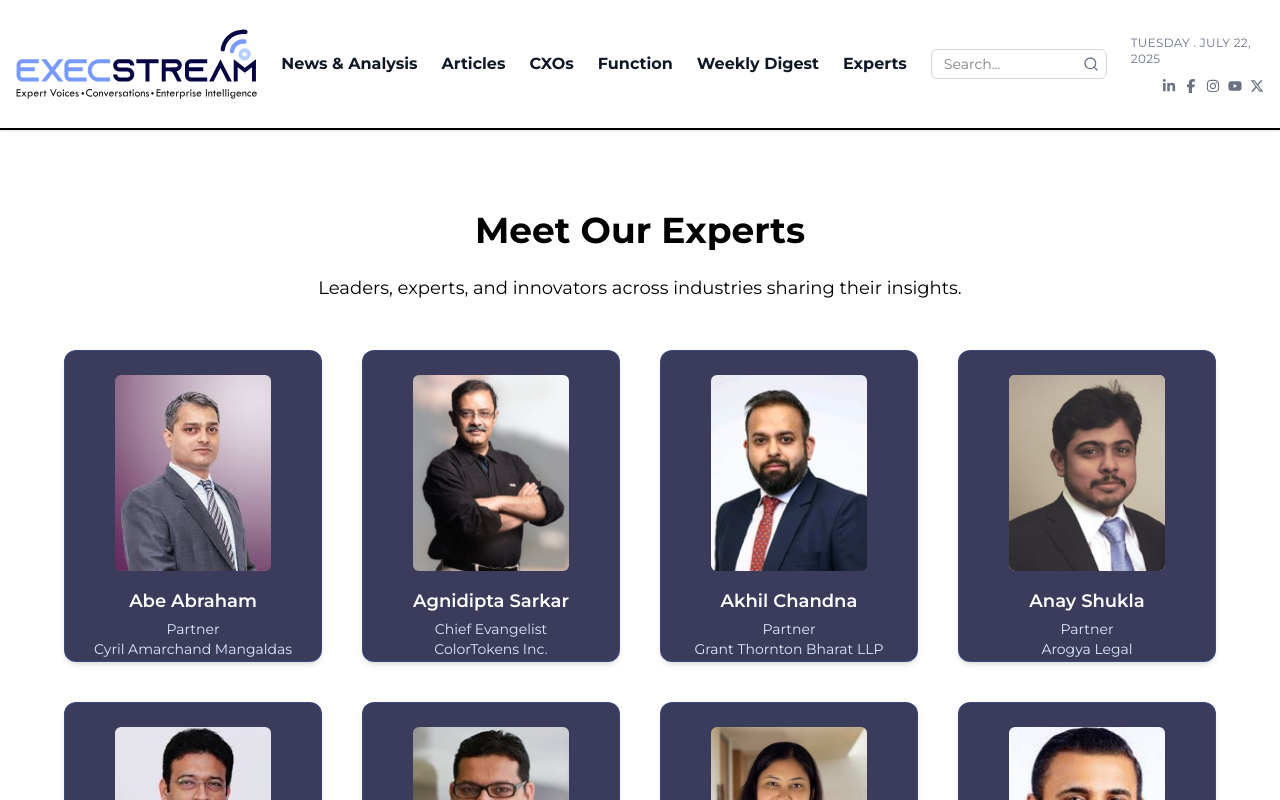
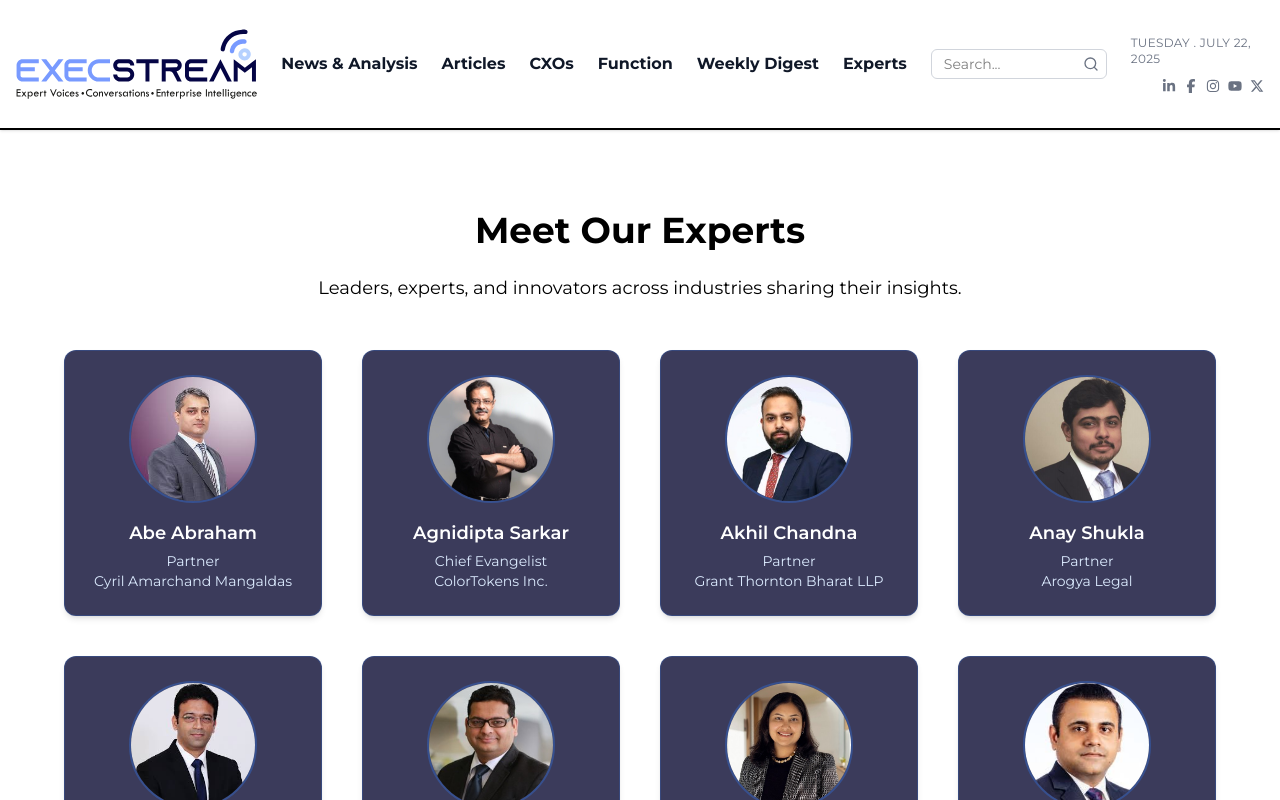
Before and after one commit to execstream/Exec-stream, a React (Vite) app in the folder client/: page /experts in a window 1280 px wide. Shown: the top 800 px of the page. Built offline with nearby package versions, Linux system fonts and the light colour scheme; a web font is replaced by a local one.

Commit message:
Update Speakers.jsx

```diff
--- a/client/src/pages/Speakers.jsx
+++ b/client/src/pages/Speakers.jsx
@@ -5,215 +5,213 @@
     id: 1,
     image: "/Abe Abraham.jpeg",
     name: "Abe Abraham",
-    title: "Partner \n Cyril Amarchand Mangaldas",
+    title: "Partner\nCyril Amarchand Mangaldas",
   },
   {
     id: 2,
     image: "/Agnidipta Sarkar.jpeg",
     name: "Agnidipta Sarkar",
-    title: "Chief Evangelist \n ColorTokens Inc.",
+    title: "Chief Evangelist\nColorTokens Inc.",
   },
   {
     id: 3,
     image: "/Akhil Chandna.jpeg",
     name: "Akhil Chandna",
-    title: "Partner \n Grant Thornton Bharat LLP",
+    title: "Partner\nGrant Thornton Bharat LLP",
   },
   {
     id: 4,
     image: "/Anay Shukla.png",
     name: "Anay Shukla",
-    title: "Partner \n Arogya Legal",
+    title: "Partner\nArogya Legal",
   },
   {
     id: 5,
     image: "/Ankur Sharma.jpeg",
     name: "Ankur Sharma",
-    title: "Partner \n Lakshmikumaran & Sridharan",
+    title: "Partner\nLakshmikumaran & Sridharan",
   },
   {
     id: 6,
     image: "/Anoop Sharma.jpeg",
     name: "Anup Sharma",
-    title: "Partner \n Deloitte Haskins & Sells India LLP",
+    title: "Partner\nDeloitte Haskins & Sells India LLP",
   },
   {
     id: 7,
     image: "/Anshul Aggarwal.jpeg",
     name: "Anshul Aggarwal",
-    title: "Partner \n KPMG India",
+    title: "Partner\nKPMG India",
   },
   {
     id: 8,
     image: "/Anshul Prakash.jpeg",
     name: "Anshul Prakash",
-    title: "Partner \n Khaitan & Co.",
+    title: "Partner\nKhaitan & Co.",
   },
   {
     id: 9,
     image: "/Arnab Basu.jpeg",
     name: "Arnab Basu",
-    title: "Director (Sustainability Operations) \n ERM",
+    title: "Director (Sustainability Operations)\nERM",
   },
   {
     id: 10,
     image: "/Bhanu Prakash Kalmath.jpeg",
     name: "Bhanu Prakash Kalmath",
-    title: "Partner \n Grant Thornton Bharat LLP",
+    title: "Partner\nGrant Thornton Bharat LLP",
   },
   {
     id: 11,
     image: "/Biren Vyas.jpeg",
     name: "Biren Vyas",
-    title: "Partner \n Grant Thornton Bharat LLP",
+    title: "Partner\nGrant Thornton Bharat LLP",
   },
   {
     id: 12,
     image: "/Deepak Suneja.jpeg",
     name: "Deepak Suneja",
-    title: "Partner \n Price Waterhouse & Co LLP",
+    title: "Partner\nPrice Waterhouse & Co LLP",
   },
   {
     id: 13,
     image: "/Dr. Chaitali Mukherjee .jpeg",
     name: "Dr. Chaitali Mukherjee",
-    title: "Partner \n McKinsey & Company",
+    title: "Partner\nMcKinsey & Company",
   },
   {
     id: 14,
     image: "/Dr. Milind Antani.jpg",
     name: "Dr. Milind Antani",
-    title: "Lead, Pharma, Healthcare Practice \n Nishith Desai Associates",
+    title: "Lead, Pharma, Healthcare Practice\nNishith Desai Associates",
   },
   {
     id: 15,
     image: "/Gaganpreet Puri.jpeg",
     name: "Gaganpreet Puri",
-    title: "Partner \n Grant Thornton Bharat LLP",
+    title: "Partner\nGrant Thornton Bharat LLP",
   },
   {
     id: 16,
     image: "/Gautam Khattar.jpg",
     name: "Gautam Khattar",
-    title: "Principal \n Price Waterhouse & Co LLP",
+    title: "Principal\nPrice Waterhouse & Co LLP",
   },
   {
     id: 17,
     image: "/Gavish Uberoi.jpeg",
     name: "Gavish Uberoi",
-    title: "Partner \n EY India",
+    title: "Partner\nEY India",
   },
   {
     id: 18,
     image: "/Inderjeet Singh.webp",
     name: "Inderjeet Singh",
-    title: "Partner \n Deloitte Touche Tohmatsu India",
+    title: "Partner\nDeloitte Touche Tohmatsu India",
   },
   {
     id: 19,
     image: "/Indra Guha.jpg",
     name: "Indra Guha",
-    title: "Partner \n BDO India",
+    title: "Partner\nBDO India",
   },
   {
     id: 20,
     image: "/Kartik Radia.jpeg",
     name: "Kartik Radia",
-    title: "CEO and Managing Partner \n CLA Global Indus Value Consulting",
+    title: "CEO and Managing Partner\nCLA Global Indus Value Consulting",
   },
   {
     id: 21,
     image: "/Kartikeya Raman.jpg",
     name: "Kartikeya Raman",
-    title: "Associate Partner \n Forvis Mazars in India",
+    title: "Associate Partner\nForvis Mazars in India",
   },
   {
     id: 22,
     image: "/Keyur Dave.jpeg",
     name: "Keyur Dave",
-    title: "Partner \n Grant Thornton Bharat LLP",
+    title: "Partner\nGrant Thornton Bharat LLP",
   },
   {
     id: 23,
     image: "/Krishan-Malhotra-2.png",
     name: "Krishan Malhotra",
-    title: "Senior Advisor \n Dhruva Advisors",
+    title: "Senior Advisor\nDhruva Advisors",
   },
-
   {
     id: 26,
     image: "/Lalit Kalra.jpeg",
     name: "Lalit Kalra",
-    title: "Partner Cybersecurity and Data Privacy Leader \n EY India",
+    title: "Partner Cybersecurity and Data Privacy Leader\nEY India",
   },
   {
     id: 27,
     image: "/Mannu Khandelwal.png",
     name: "Mannu Khandelwal",
-    title: "Partner \n BDO India",
+    title: "Partner\nBDO India",
   },
   {
     id: 28,
     image: "/Masood Mallick.jpeg",
     name: "Masood Mallick",
-    title: "Managing Director & Group CEO \n Re Sustainability",
+    title: "Managing Director & Group CEO\nRe Sustainability",
   },
   {
     id: 29,
     image: "/Monish Chatrath.webp",
     name: "Monish Gaurav Chatrath",
-    title: "Managing Partner \n MGC Global Risk Advisory",
+    title: "Managing Partner\nMGC Global Risk Advisory",
   },
   {
     id: 30,
     image: "/Neha Malhotra.jpeg",
     name: "Neha Malhotra",
-    title: "Partner Sustainability & ESG Solutions \n Nangia Andersen India",
+    title: "Partner Sustainability & ESG Solutions\nNangia Andersen India",
   },
   {
     id: 31,
     image: "/Nehaa Chahudhari.jpeg",
     name: "Nehaa Chaudhari",
-    title: "Partner \n Ikigai Law",
+    title: "Partner\nIkigai Law",
   },
   {
     id: 32,
     image: "/Nirav Patel.jpeg",
     name: "Nirav Patel",
-    title: "Partner \n Uniqus Consultech Inc.",
+    title: "Partner\nUniqus Consultech Inc.",
   },
   {
     id: 33,
     image: "/Nishant Shah.jpg",
     name: "Nishant Shah",
-    title: "Senior Partner & Co-head Tax Practice \n ELP",
+    title: "Senior Partner & Co-head Tax Practice\nELP",
   },
   {
     id: 34,
     image: "/Nohid Nooreyezdan.png",
     name: "Nohid Nooreyezdan",
-    title: "Senior Partner \n AZB & Partners",
+    title: "Senior Partner\nAZB & Partners",
   },
   {
     id: 35,
     image: "/Pankaj Jain.jpeg",
     name: "Pankaj Jain",
-    title: "Partner \n EY India",
+    title: "Partner\nEY India",
   },
   {
     id: 36,
     image: "/Parth.jpg",
     name: "Parth Shah",
-    title: "Director \n Deloitte Touche Tohmatsu India",
+    title: "Director\nDeloitte Touche Tohmatsu India",
   },
   {
     id: 37,
     image: "/Pawan Desai.jpeg",
     name: "Pawan Desai",
-    title: "Co-Founder and CEO \n MitKat Advisory",
+    title: "Co-Founder and CEO\nMitKat Advisory",
   },
 ];
-
 
 const Speakers = () => {
   useEffect(() => {
@@ -221,15 +219,10 @@
   }, []);
 
   return (
-    <div
-      className="relative min-h-screen w-full px-4 py-20 md:px-8 lg:px-16 "
-
-    >
-
-
+    <div className="relative min-h-screen w-full px-4 py-20 md:px-8 lg:px-16">
       <div className="relative z-10 mx-auto text-center">
         <h2 className="text-4xl font-bold mb-6">Meet Our Experts</h2>
-        <p className=" text-lg mb-12 max-w-2xl mx-auto">
+        <p className="text-lg mb-12 max-w-2xl mx-auto">
           Leaders, experts, and innovators across industries sharing their
           insights.
         </p>
@@ -238,19 +231,21 @@
           {speakers.map((speaker) => (
             <div
               key={speaker.id}
-              className="bg-[#0b0b33]/80 border border-blue-500/20 backdrop-blur rounded-xl p-6 text-center shadow-md"
+              className="bg-[#0b0b33]/80 border border-blue-500/20 backdrop-blur rounded-xl p-6 text-center shadow-md flex flex-col items-center"
             >
-              <div className="w-3/4 h-3/4 mx-auto mb-4 rounded-md overflow-hidden  bg-gray-100">
               <img
                 src={speaker.image}
                 alt={speaker.name}
-                  className="w-full h-full object-cover"
+                className="w-32 h-32 rounded-full object-cover mb-4 border-2 border-blue-500/30"
               />
-              </div>
+              <div className="flex flex-col flex-grow justify-center">
                 <h4 className="text-lg text-white font-semibold mb-1">
                   {speaker.name}
                 </h4>
-              <p className="text-sm text-blue-100 whitespace-pre-line">{speaker.title}</p>
+                <p className="text-sm text-blue-100 whitespace-pre-line">
+                  {speaker.title}
+                </p>
+              </div>
             </div>
           ))}
         </div>
```
Lines whose indentation alone changed are shown as unchanged.
